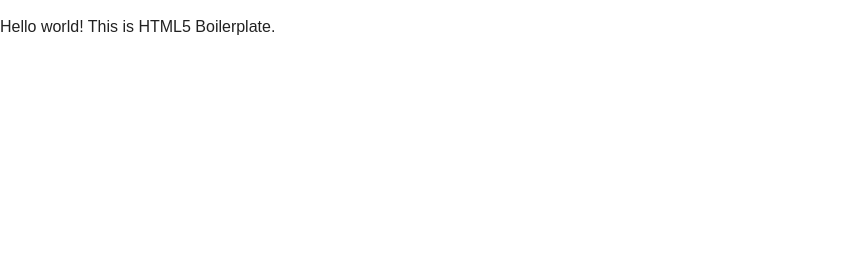
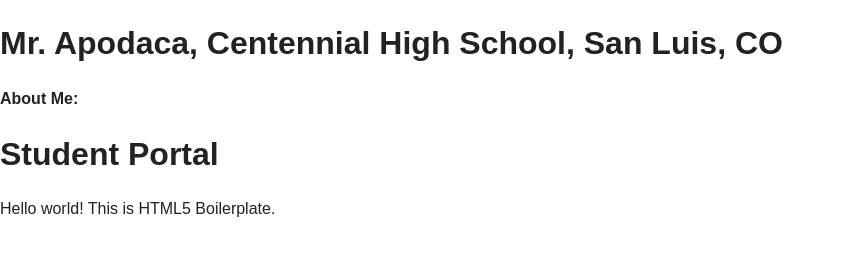
Before and after one commit to mrApodaca/mrApodaca.github.io, a plain HTML site: page index.html in a window 1280 px wide. Shown: the whole page, without its empty margins (0-845 px from the left). Drawn offline with nearby package versions, Linux system fonts and the light colour scheme.

Commit message:
index update
brief, mostly to test info

```diff
--- a/index.html
+++ b/index.html
@@ -6,7 +6,7 @@
     <head>
         <meta charset="utf-8">
         <meta http-equiv="X-UA-Compatible" content="IE=edge">
-        <title></title>
+        <title>Mr. Apodaca's Education Page</title>
         <meta name="description" content="">
         <meta name="viewport" content="width=device-width, initial-scale=1">
 
@@ -22,7 +22,12 @@
         <![endif]-->
 
         <!-- Add your site or application content here -->
-        <p>Hello world! This is HTML5 Boilerplate.</p>
+
+		<h1>Mr. Apodaca, Centennial High School, San Luis, CO</h1>
+			<p><b>About Me:</b></p>
+		<h1>Student Portal</h1>
+
+			<p>Hello world! This is HTML5 Boilerplate.</p>
 
         <script src="//ajax.googleapis.com/ajax/libs/jquery/1.10.2/jquery.min.js"></script>
         <script>window.jQuery || document.write('<script src="js/vendor/jquery-1.10.2.min.js"><\/script>')</script>
```
